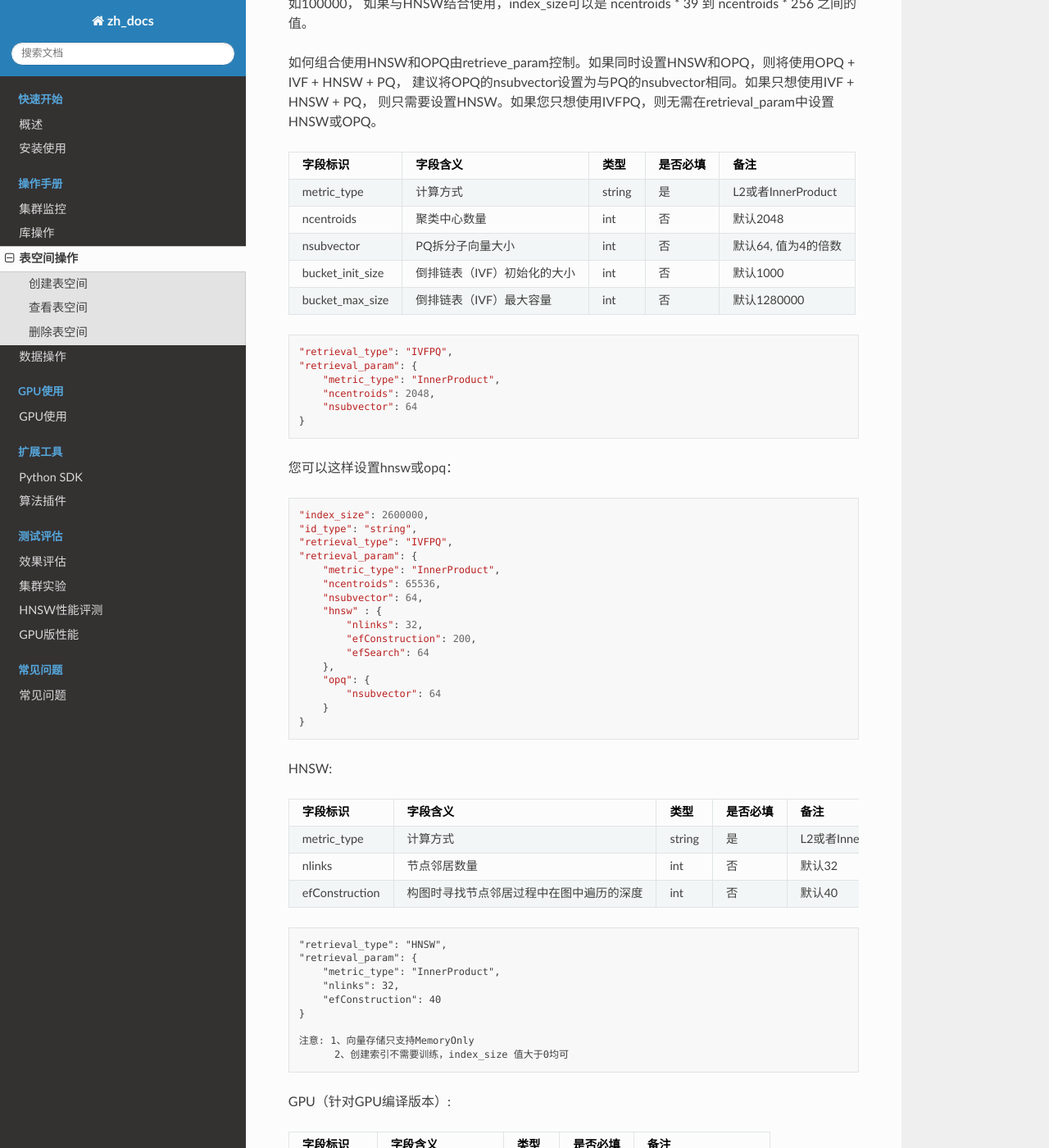
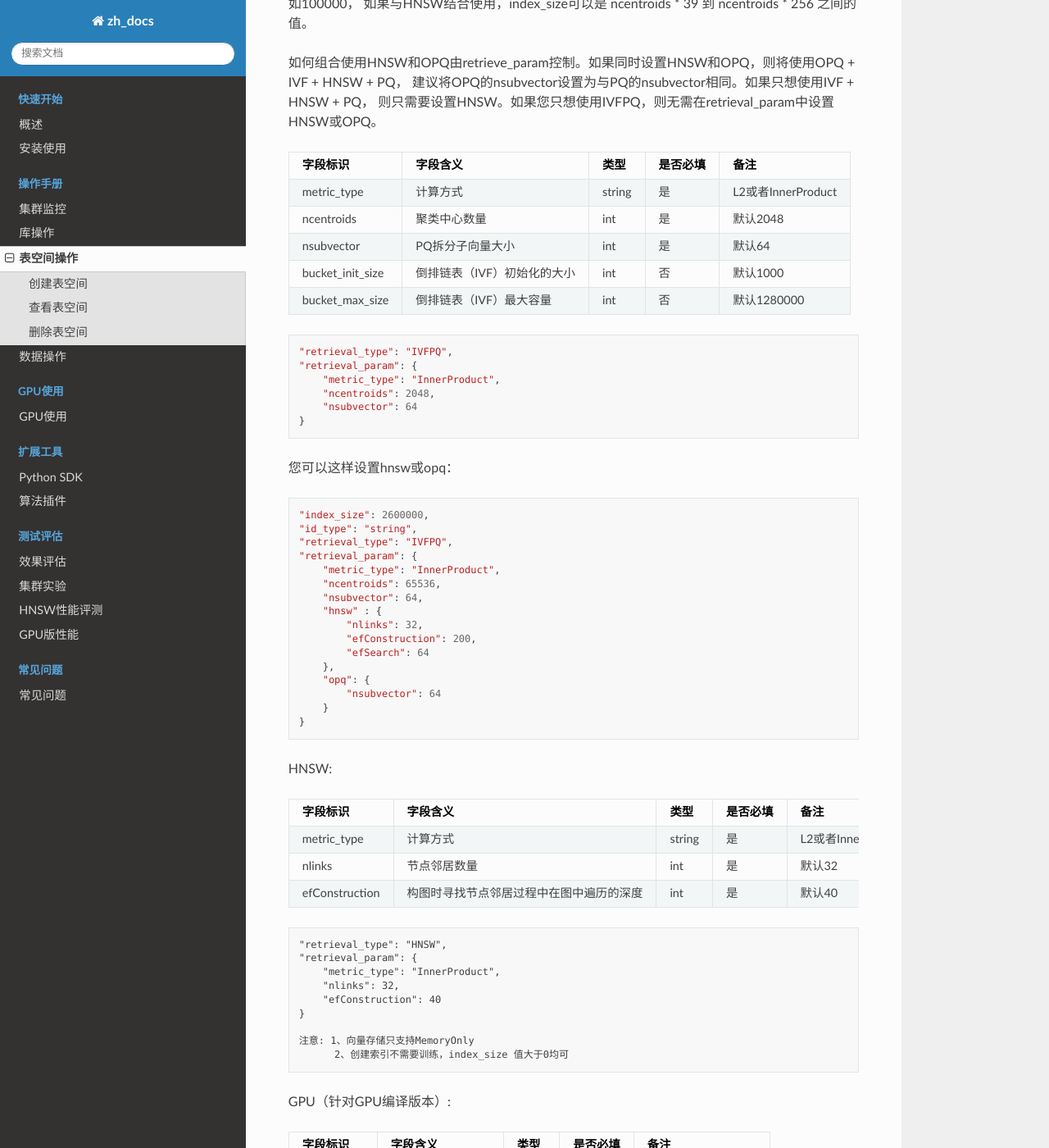
Before and after one commit to vearch/zh_docs, a Sphinx documentation site: the page built from docs/source/use_op/op_space.rst, in a window 1280 px wide and 1400 px high, scrolled down 2364 px. Shown: the whole window at 82% size. Built offline with Sphinx 7.4.7 and the Read the Docs theme 2.0.0, drawn with Linux system fonts in a browser that asks for light colours; pages that are not in the unit, such as notebooks, are missing from menus.

Commit message:
update space param

```diff
--- a/docs/source/use_op/op_space.rst
+++ b/docs/source/use_op/op_space.rst
@@ -128,9 +128,9 @@ index_size：对于IVFPQ，在建立索引之前需要训练，因此您应该
 +=================+=============================+============+============+===========================+
 |metric_type      |计算方式                     |string      |是          |L2或者InnerProduct         |
 +-----------------+-----------------------------+------------+------------+---------------------------+
-|ncentroids       |聚类中心数量                 |int         |否          |默认2048                   |
+|ncentroids       |聚类中心数量                 |int         |是          |默认2048                   |
 +-----------------+-----------------------------+------------+------------+---------------------------+
-|nsubvector       |PQ拆分子向量大小             |int         |否          |默认64, 值为4的倍数        |
+|nsubvector       |PQ拆分子向量大小             |int         |是          |默认64                     |
 +-----------------+-----------------------------+------------+------------+---------------------------+
 |bucket_init_size |倒排链表（IVF）初始化的大小  |int         |否          |默认1000                   |
 +-----------------+-----------------------------+------------+------------+---------------------------+
@@ -174,9 +174,9 @@ HNSW:
 +===============+=========================================+============+============+======================+
 |metric_type    |计算方式                                 |string      |是          |L2或者InnerProduct    |
 +---------------+-----------------------------------------+------------+------------+----------------------+
-|nlinks         |节点邻居数量                             |int         |否          |默认32                |
+|nlinks         |节点邻居数量                             |int         |是          |默认32                |
 +---------------+-----------------------------------------+------------+------------+----------------------+
-|efConstruction |构图时寻找节点邻居过程中在图中遍历的深度 |int         |否          |默认40                |
+|efConstruction |构图时寻找节点邻居过程中在图中遍历的深度 |int         |是          |默认40                |
 +---------------+-----------------------------------------+------------+------------+----------------------+
 
 ::
@@ -198,7 +198,7 @@ GPU（针对GPU编译版本）:
 +===============+==================+============+============+========================================+
 |metric_type    |计算方式          |string      |是          |L2或者InnerProduct                      |
 +---------------+------------------+------------+------------+----------------------------------------+
-|ncentroids     |聚类中心数量      |int         |否          |默认2048                                |
+|ncentroids     |聚类中心数量      |int         |是          |默认2048                                |
 +---------------+------------------+------------+------------+----------------------------------------+
 |nsubvector     |PQ拆分子向量大小  |int         |否          |默认64, 值为4的倍数                     |
 +---------------+------------------+------------+------------+----------------------------------------+
@@ -219,7 +219,7 @@ IVFFLAT:
 +===============+==================+============+============+========================================+
 |metric_type    |计算方式          |string      |是          |L2或者InnerProduct                      |
 +---------------+------------------+------------+------------+----------------------------------------+
-|ncentroids     |聚类中心数量      |int         |否          |默认2048                                |
+|ncentroids     |聚类中心数量      |int         |是          |默认2048                                |
 +---------------+------------------+------------+------------+----------------------------------------+
 
 ::
@@ -237,7 +237,7 @@ BINARYIVF:
 +---------------+------------------+------------+------------+----------------------------------------+
 |字段标识       |字段含义          |类型        |是否必填    |备注                                    |
 +===============+==================+============+============+========================================+
-|ncentroids     |聚类中心数量      |int         |否          |默认2048                                |
+|ncentroids     |聚类中心数量      |int         |是          |默认2048                                |
 +---------------+------------------+------------+------------+----------------------------------------+
 
 ::
```
